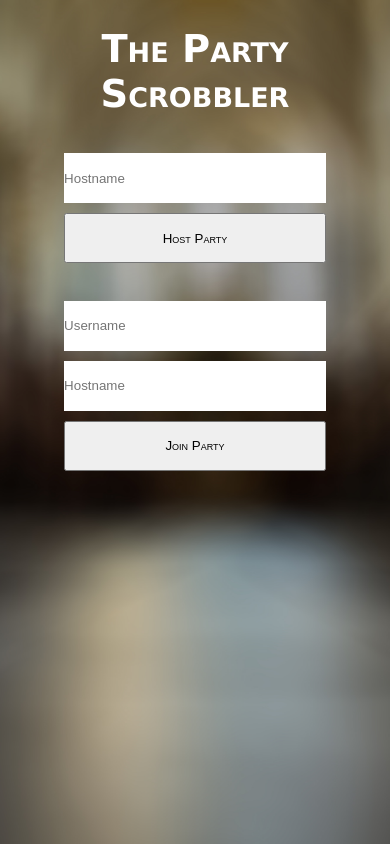
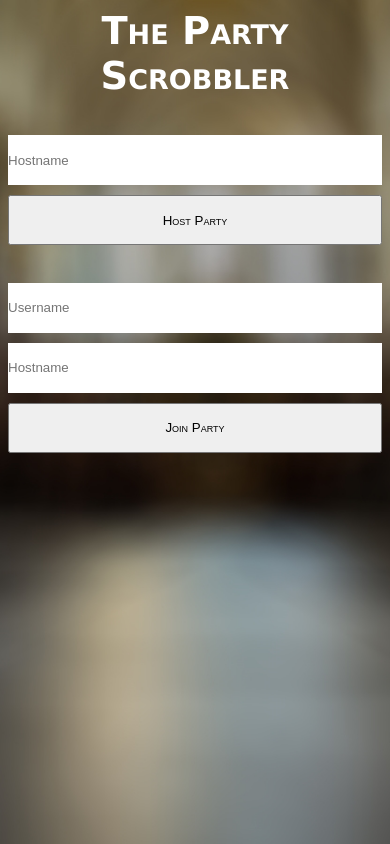
Before and after one commit to Isola92/PartyScrobbler, a website built with webpack: page index.html in a window 390 px wide. Built offline with nearby package versions, Linux system fonts and the light colour scheme; no server answers.

Commit message:
Reduced image size and fixed bug on Chrome android where backgound image did not fill scree.

```diff
--- a/index.html
+++ b/index.html
@@ -3,8 +3,8 @@
 <head>
 	<meta charset="UTF-8">
 	<title>PartyScrobbler</title>
+	<link rel="stylesheet" href="app.css">
 	<script type="text/javascript" src="bundle.js"></script>
-	<link rel="stylesheet" href="app.css">
 	<meta name="viewport" content="width=device-width, initial-scale=1.0">
 </head>
 <body>
--- a/public/app.css
+++ b/public/app.css
@@ -1,10 +1,13 @@
-body {
-    background: url("../images/Blurredbackground_Invincible/04_blurred_background_Invincible.jpg") no-repeat center center fixed;
+html{
+    background: url("../images/Blurredbackground_Invincible/background.jpg") no-repeat center center fixed;
     -webkit-background-size: cover;
     -moz-background-size: cover;
     -o-background-size: cover;
     background-size: cover;
     height: 100%;
+}
+
+body {
     color: white;
     font-family: Verdana;
     font-size: 1.2em;
@@ -13,6 +16,22 @@ body {
 #wrapper {
     width: 70%;
     margin: 0 auto;
+}
+
+h1 {
+    animation-duration: 3s;
+    animation-name: slideinleft;
+    margin: 0;
+}
+
+@keyframes slideinleft {
+    from {
+        margin-left: -100%;
+    }
+
+    to {
+        margin-left: 0%;
+    }
 }
 
 input{
@@ -64,7 +83,7 @@ h1, h2, p, li, button, span {
 
 
 @media (max-width: 700px) {
-    #wrapper, .input {
+    #wrapper, input, button {
         width: 100%;
     }
 
```
Also changed, not shown: server.js (+10 -5 lines), public/images/Blurredbackground_Invincible/background.jpg (added).
